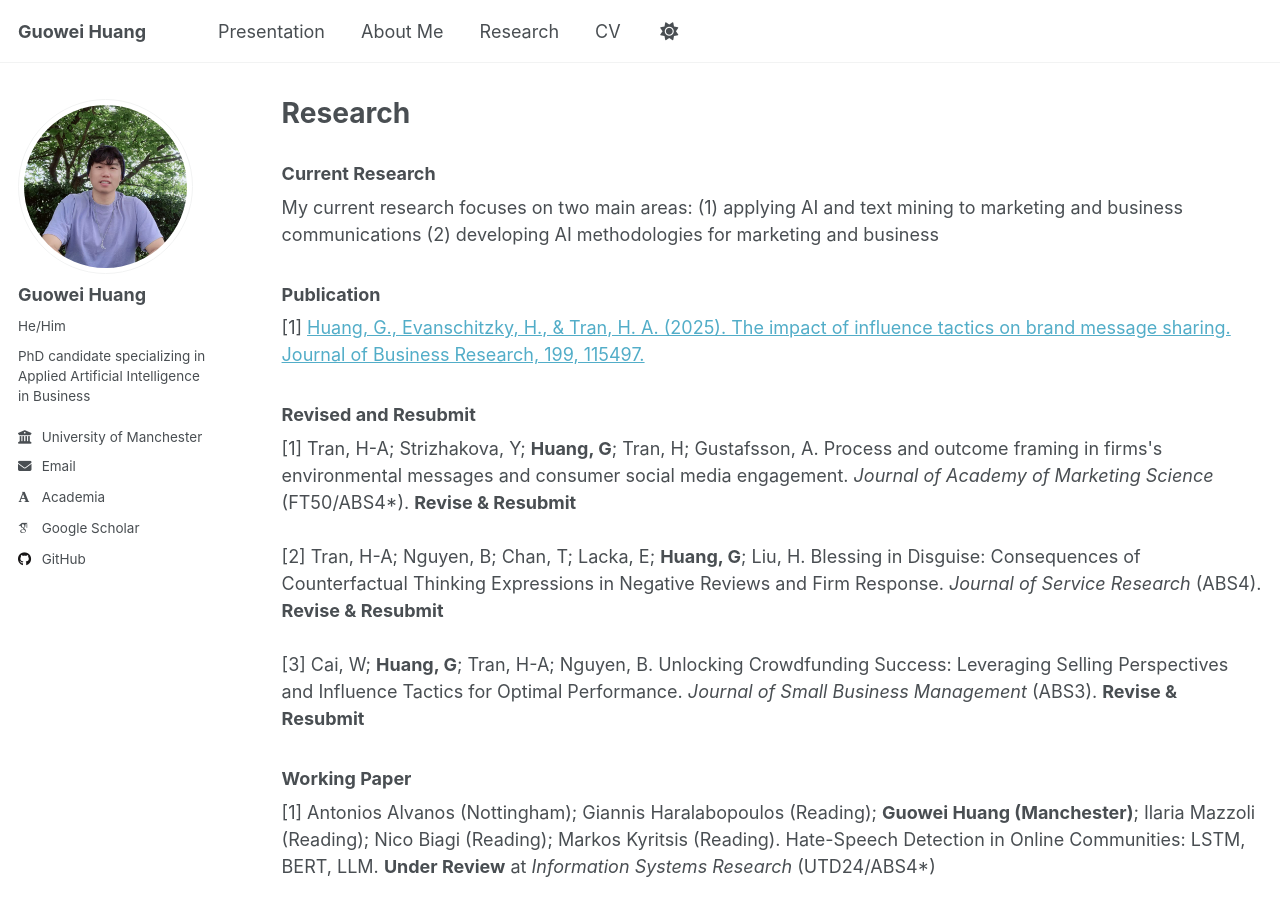
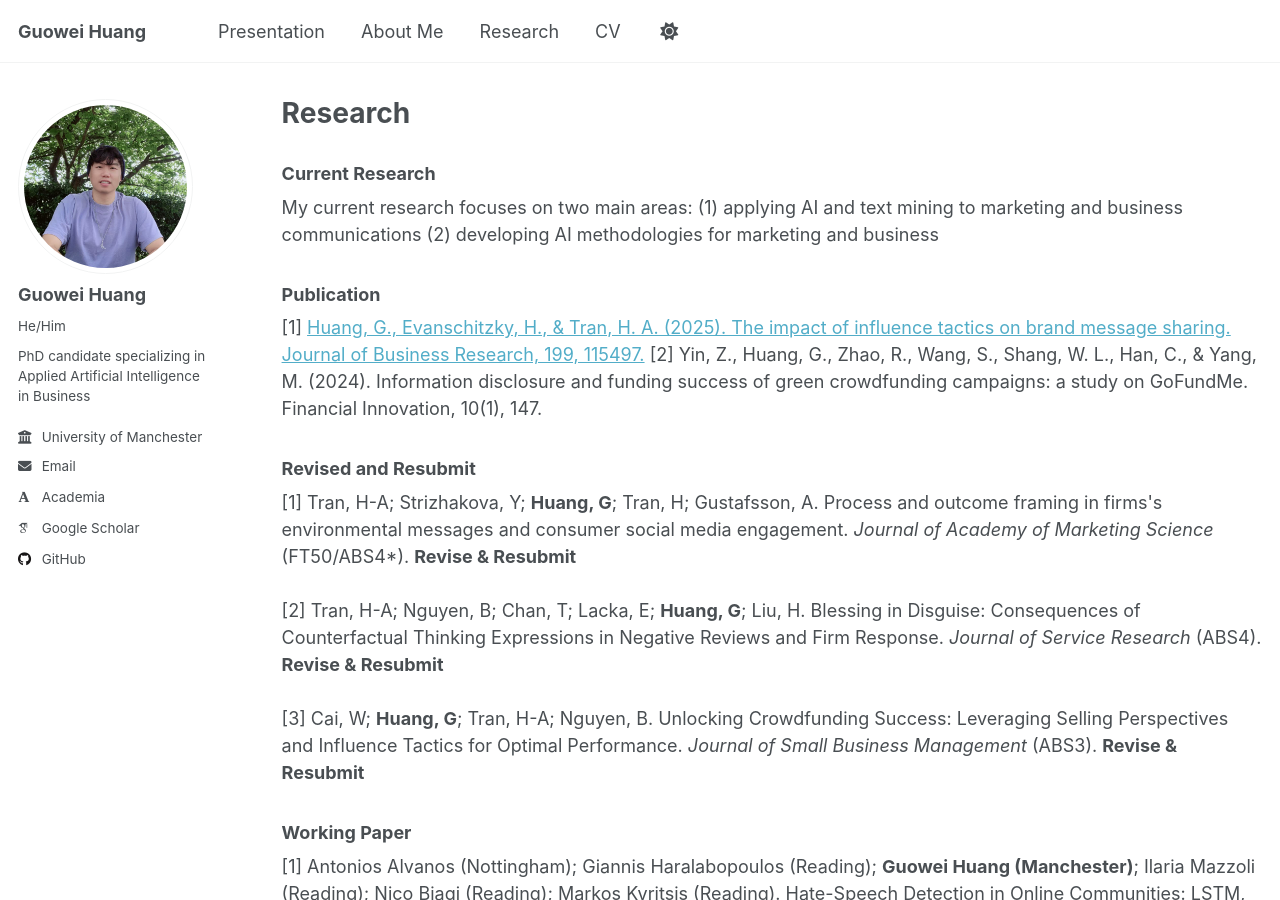
Before and after one commit to Oliverhuang123/Oliverhuang123.github.io, a Jekyll site: the page built from _pages/publications.html, in a window 1280 px wide and 900 px high. Built offline with Jekyll 4.4.1, drawn with Linux system fonts in a browser that asks for light colours; some web fonts are replaced.

Commit message:
Update publications with new entry and revisions
Added a new publication entry and updated the revised and resubmit section.

```diff
--- a/_pages/publications.html
+++ b/_pages/publications.html
@@ -12,6 +12,7 @@ My current research focuses on two main areas: (1) applying AI and text mining t
 [1] <a href="https://doi.org/10.1016/j.jbusres.2025.115497" target="_blank">Huang, G., Evanschitzky, H., & Tran, H. A. (2025). The impact of influence tactics on brand message sharing. Journal of Business Research, 199, 115497.</a>
 <!-- (With <a href="https://scholar.google.com/citations?user=XRjQAP4AAAAJ&hl=en" target="_blank">Heiner Evanschitzky</a> and <a href="https://scholar.google.com/citations?user=ATPRTE07hSoC&hl=en" target="_blank">Hai-Anh Tran</a>)
  -->
+[2] Yin, Z., Huang, G., Zhao, R., Wang, S., Shang, W. L., Han, C., & Yang, M. (2024). Information disclosure and funding success of green crowdfunding campaigns: a study on GoFundMe. Financial Innovation, 10(1), 147.
 <h3>Revised and Resubmit</h3>
 [1] Tran, H-A; Strizhakova, Y; <strong>Huang, G</strong>; Tran, H; Gustafsson, A. Process and outcome framing in firms's environmental messages and consumer social media engagement. <em>Journal of Academy of Marketing Science</em> (FT50/ABS4*). <strong>Revise & Resubmit</strong>
 <br><br>
```
